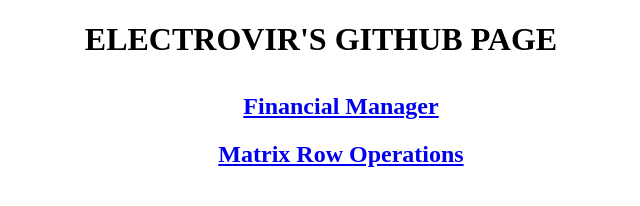
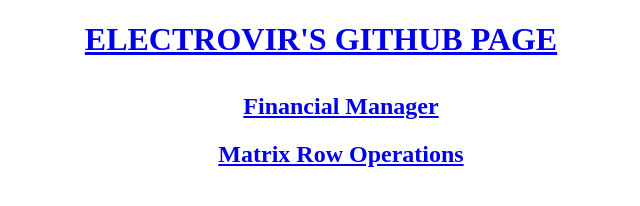
Before and after one commit to electrovir/electrovir.github.io, a plain HTML site: page index.html in a window 1280 px wide. Shown: the whole page, without its empty margins (319-959 px from the left). Drawn offline with Linux system fonts and the light colour scheme.

Commit message:
added link to github profile in header

```diff
--- a/index.html
+++ b/index.html
@@ -30,9 +30,11 @@
   <link rel="apple-touch-icon" href="BGtrans.png">
 </head>
 <body>
-  <h1>
-    ELECTROVIR'S GITHUB PAGE
-  </h1>
+  <a href="https://github.com/electrovir">
+    <h1>
+      ELECTROVIR'S GITHUB PAGE
+    </h1>
+  </a>
   <h2>
     <ul>
       <li>
```
